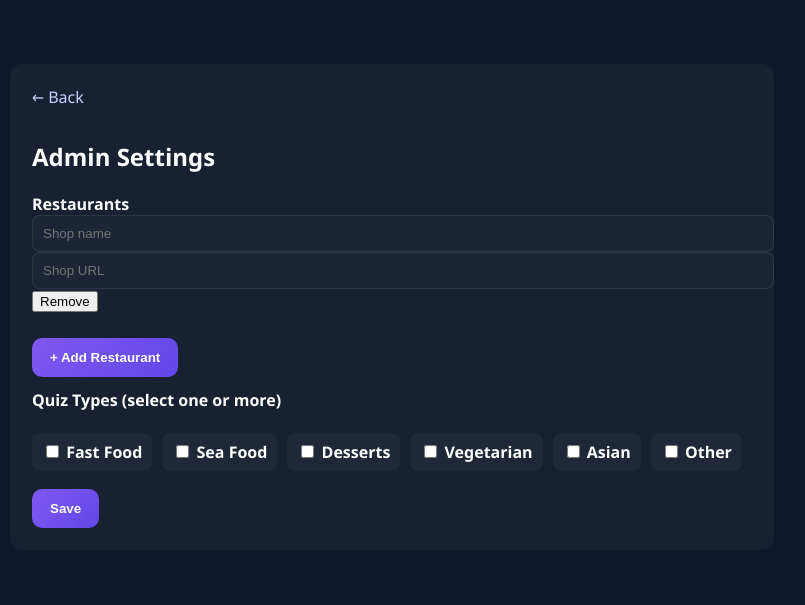
After one commit to basim6401-source/flask_ai_review_project, a Flask app: page /admin in a window 1280 px wide. The commit adds this page. Shown: the top 605 px of the page, without its empty margins (248-1053 px from the left). Run offline with Flask 3, Linux system fonts and the light colour scheme.

Commit message:
Support multiple restaurants: admin rows + shop selector on home

```diff
--- a/app.py
+++ b/app.py
@@ -127,18 +127,30 @@ def generate():
 def admin():
     available_types = ["Fast Food", "Sea Food", "Desserts", "Vegetarian", "Asian", "Other"]
     if request.method == 'POST':
-        shop_name = request.form.get('shop_name', '').strip()
-        shop_url = request.form.get('shop_url', '').strip()
+        names = request.form.getlist('shop_name')
+        urls = request.form.getlist('shop_url')
+        shops = []
+        for n, u in zip(names, urls):
+            n = n.strip()
+            u = u.strip()
+            if n or u:
+                shops.append({'name': n, 'url': u})
         quiz_types = request.form.getlist('quiz_types')
         cfg = {
-            'shop_name': shop_name,
-            'shop_url': shop_url,
+            'shops': shops,
             'quiz_types': quiz_types
         }
         save_config(cfg)
         return redirect(url_for('home'))
 
     cfg = load_config()
+    # ensure legacy keys are handled
+    if 'shops' not in cfg:
+        shop_name = cfg.get('shop_name', '')
+        shop_url = cfg.get('shop_url', '')
+        cfg['shops'] = []
+        if shop_name or shop_url:
+            cfg['shops'].append({'name': shop_name, 'url': shop_url})
     return render_template('admin.html', cfg=cfg, available_types=available_types)
 
 
--- /dev/null
+++ b/templates/admin.html
@@ -0,0 +1,67 @@
+<!DOCTYPE html>
+<html lang="en">
+<head>
+  <meta charset="utf-8" />
+  <meta name="viewport" content="width=device-width,initial-scale=1" />
+  <title>Admin - AI Review Generator</title>
+  <style>
+    body{font-family:Segoe UI, Tahoma, Geneva, Verdana, sans-serif;background:#0f172a;color:#fff;padding:28px}
+    .box{max-width:720px;margin:28px auto;background:rgba(255,255,255,0.04);padding:22px;border-radius:12px}
+    label{display:block;margin-top:14px;font-weight:600}
+    input[type=text]{width:100%;padding:10px;border-radius:8px;border:1px solid rgba(255,255,255,0.08);background:rgba(255,255,255,0.02);color:#fff}
+    .types{display:flex;gap:10px;flex-wrap:wrap;margin-top:8px}
+    .type{background:rgba(255,255,255,0.03);padding:8px 10px;border-radius:8px}
+    .submit{margin-top:18px;padding:12px 18px;border-radius:10px;background:linear-gradient(135deg,#7F5AF0,#6246EA);border:none;color:#fff;font-weight:700}
+    a.back{color:#c7d2fe;text-decoration:none;display:inline-block;margin-bottom:12px}
+  </style>
+</head>
+<body>
+  <div class="box">
+    <a class="back" href="/">← Back</a>
+    <h2>Admin Settings</h2>
+    <form method="post" action="/admin">
+      <label>Restaurants</label>
+      <div id="shops">
+        {% set shops = cfg.get('shops', []) %}
+        {% if shops | length == 0 %}
+          {% set shops = [{'name':'','url':''}] %}
+        {% endif %}
+        {% for s in shops %}
+          <div class="shop-row">
+            <input type="text" name="shop_name" placeholder="Shop name" value="{{ s.name }}" />
+            <input type="text" name="shop_url" placeholder="Shop URL" value="{{ s.url }}" />
+            <button type="button" class="remove" onclick="removeRow(this)">Remove</button>
+          </div>
+        {% endfor %}
+      </div>
+      <div style="margin-top:8px"><button type="button" onclick="addRow()" class="submit">+ Add Restaurant</button></div>
+
+      <label style="margin-top:12px">Quiz Types (select one or more)</label>
+      <div class="types">
+        {% set selected = cfg.get('quiz_types', []) %}
+        {% for t in available_types %}
+          <label class="type"><input type="checkbox" name="quiz_types" value="{{ t }}" {% if t in selected %}checked{% endif %}/> {{ t }}</label>
+        {% endfor %}
+      </div>
+
+      <button class="submit" type="submit">Save</button>
+    </form>
+
+  <script>
+    function addRow(){
+      const wrap = document.getElementById('shops');
+      const div = document.createElement('div');
+      div.className='shop-row';
+      div.innerHTML = `<input type="text" name="shop_name" placeholder="Shop name" value="" />
+                       <input type="text" name="shop_url" placeholder="Shop URL" value="" />
+                       <button type="button" class="remove" onclick="removeRow(this)">Remove</button>`;
+      wrap.appendChild(div);
+    }
+    function removeRow(btn){
+      const row = btn.closest('.shop-row');
+      if(row) row.remove();
+    }
+  </script>
+  </div>
+</body>
+</html>
```
Also changed, not shown: templates/index.html (+25 -1 lines).
